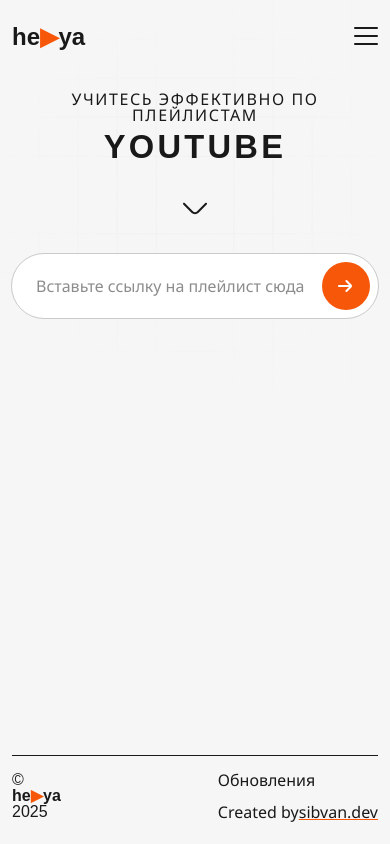
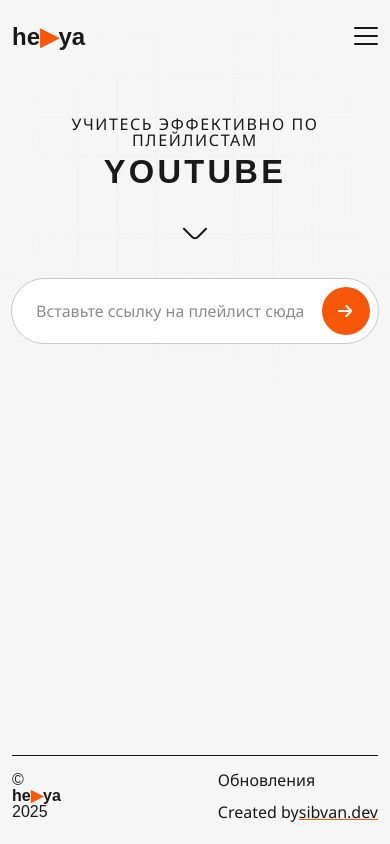
Before and after one commit to sibvan/he-ya, a Next.js app: page / in a window 390 px wide. Built offline with nearby package versions, Linux system fonts and the light colour scheme; a web font is replaced by a local one.

Commit message:
fix mobile header

```diff
--- a/components/layout/Header.tsx
+++ b/components/layout/Header.tsx
@@ -35,8 +35,8 @@
       />
       <header
         className={clsx(
-          "fixed top-0 left-0 z-1 flex w-dvw flex-col justify-between px-3 py-6 transition duration-300 ease-in-out md:static md:h-auto md:w-auto md:flex-row md:bg-transparent md:p-0",
-          isMenuOpen && "h-dvh bg-white",
+          "z-1 flex w-dvw flex-col justify-between transition duration-300 ease-in-out md:static md:h-auto md:w-auto md:flex-row md:bg-transparent md:p-0",
+          isMenuOpen && "fixed top-0 left-0 h-dvh bg-white px-3 py-6",
         )}
       >
         <div className="flex justify-between">
```
